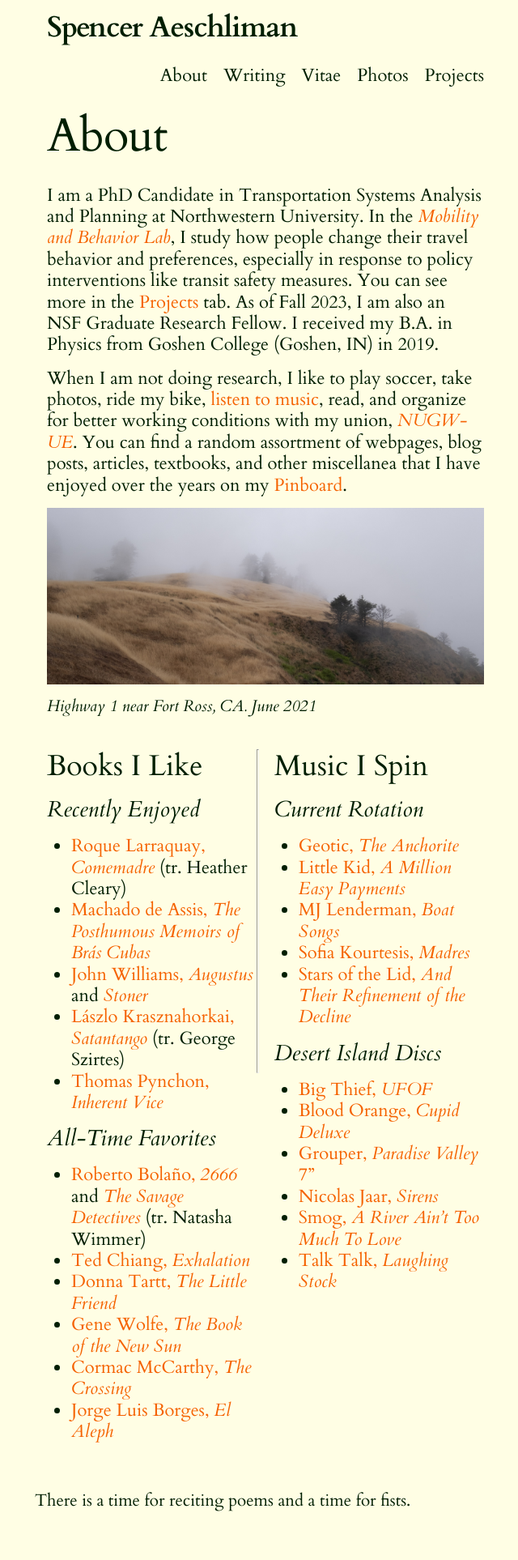
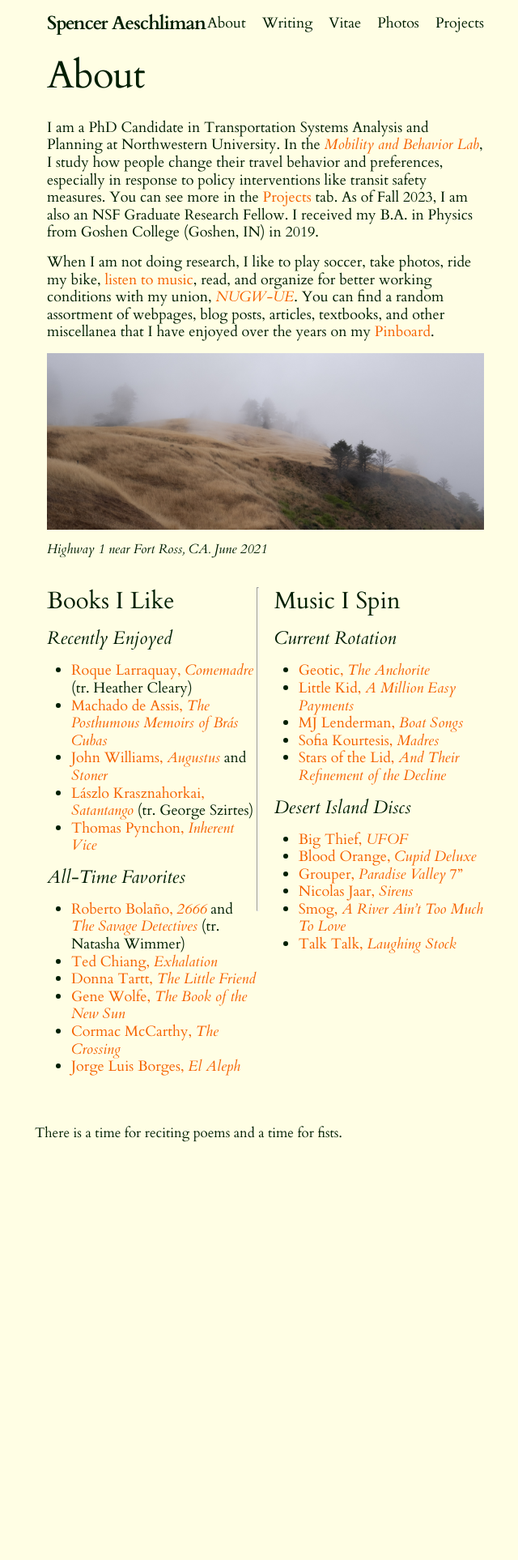
Before and after one commit to s-aeschliman/s-aeschliman.github.io, a Jekyll site: the page built from docs/about.markdown, in a window 1280 px wide. Shown: the whole page at 81% size, without its empty margins (312-952 px from the left). Built offline with Jekyll 4.4.1, drawn with Linux system fonts in a browser that asks for light colours; some web fonts are replaced; after the commit the page ends 1469 px from its top, so only the background shows below that.

Commit message:
smaller fonts

```diff
--- a/docs/_sass/minima.scss
+++ b/docs/_sass/minima.scss
@@ -4,7 +4,7 @@
 
 //$base-font-family: -apple-system, BlinkMacSystemFont, "Segoe UI", Roboto, Helvetica, Arial, sans-serif, "Apple Color Emoji", "Segoe UI Emoji", "Segoe UI Symbol" !default;
 $base-font-family: "Cardo", serif, Bellefair;
-$base-font-size:   22px !default;
+$base-font-size:   18px !default;
 $base-font-weight: 400 !default;
 $small-font-size:  $base-font-size * 0.9 !default;
 $base-line-height: 1.2 !default;
--- a/docs/_sass/minima/_layout.scss
+++ b/docs/_sass/minima/_layout.scss
@@ -13,7 +13,7 @@
 }
 
 .site-title {
-  @include relative-font-size(1.625);
+  @include relative-font-size(1.3);
   //font-family: MedievalSharp, serif;
   font-weight: 300;
   line-height: $base-line-height * $base-font-size * 2.25;
--- a/docs/index.markdown
+++ b/docs/index.markdown
@@ -20,11 +20,12 @@ carousels:
 
 ---
 
+<div class="intro">You've somehow arrived at the website of Spencer Aeschliman (me). I study travel behavior and the impacts of transit policy. Here you'll find details about my ongoing projects, publications, photography, the odd blog post, and other random things that interest me, if that interests you.<br> <br> </div>
+
 <div class="above_img_banner">
 
   <div class="pic"><a href="https://escapecollective.com/preview-tour-de-france-2023-stage-17/"><img src="assets/images/loze_profile.png" alt="" width="435" height="150"></a></div>
 
-  <div class="intro" style="text-align: right">You've somehow arrived at the website of Spencer Aeschliman (me). I study travel behavior and the impacts of transit policy. Here you'll find details about my ongoing projects, publications, photography, the odd blog post, and other random things that interest me, if that interests you.<br> <br> </div>
 </div>
 {%- include social_minimal.html -%}
 {% include carousel.html height="50" unit="%" duration="1000" number="1" %}
```
